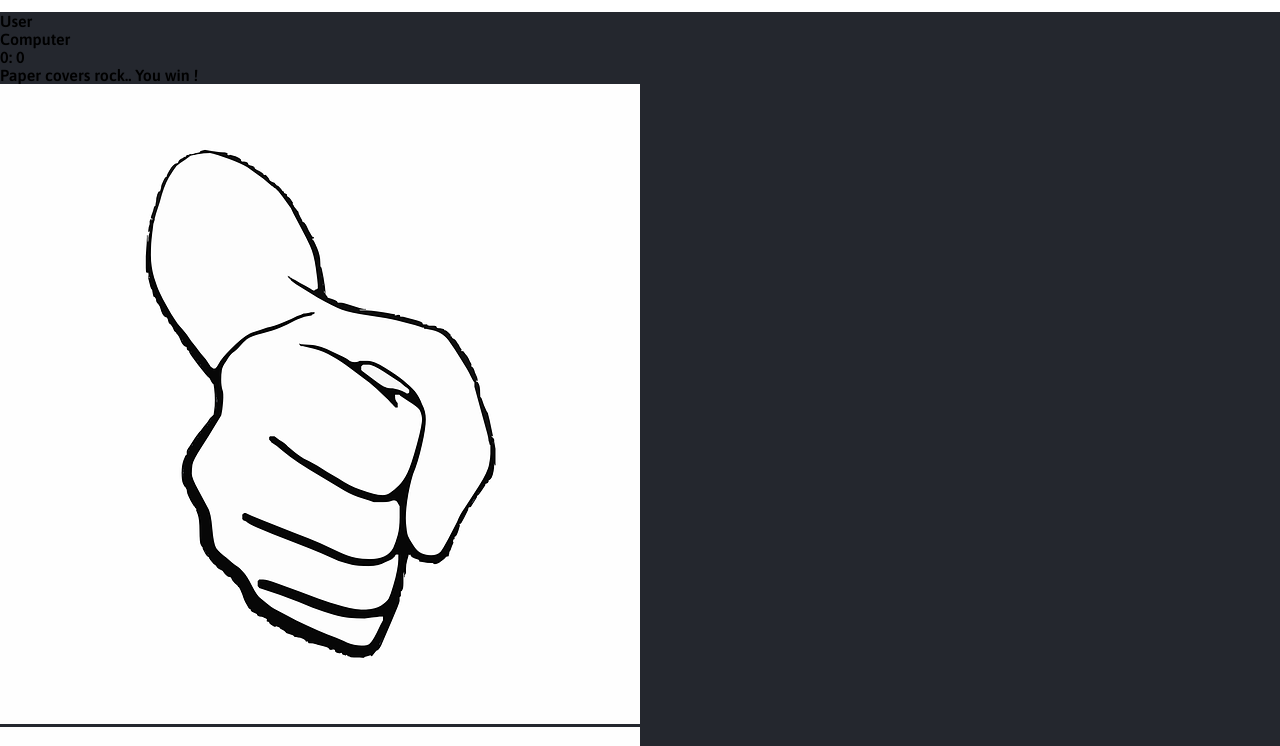
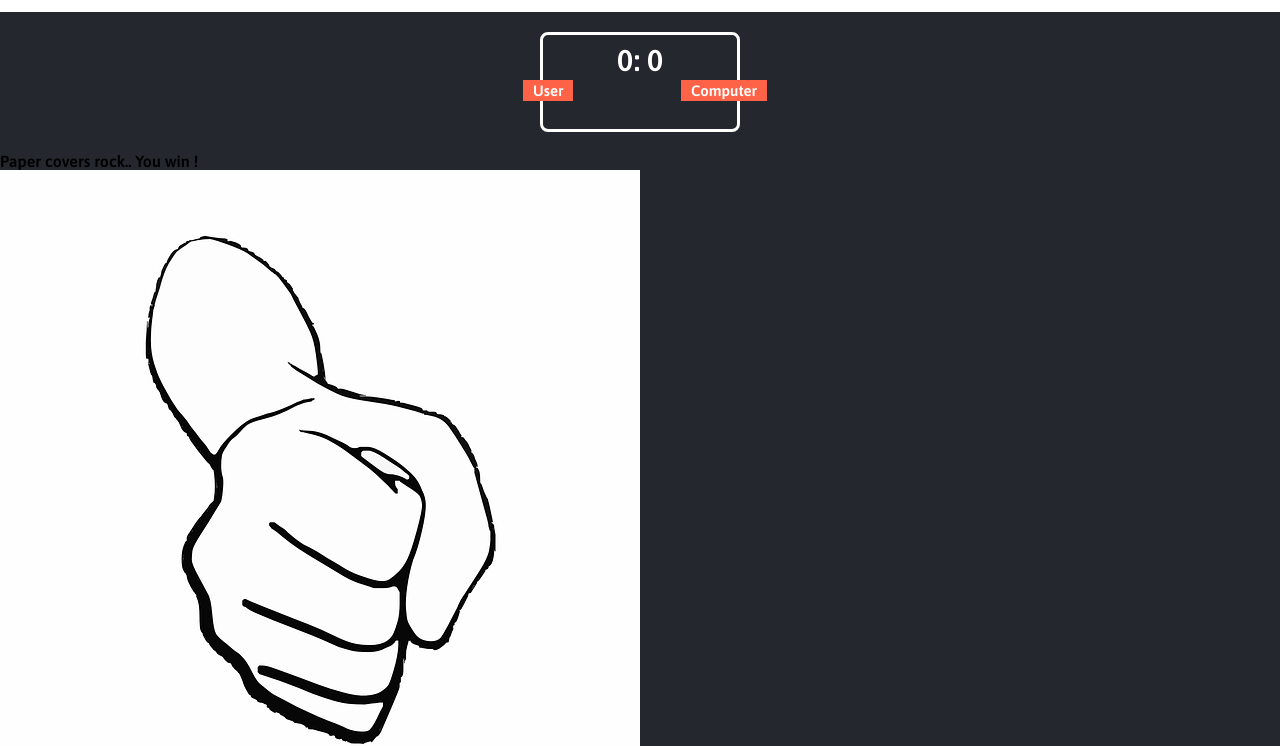
Before and after one commit to vaibhav18matere/rock-paper-scissor, a plain HTML site: page index.html in a window 1280 px wide. Shown: the part 55-801 px from the top of the page. Drawn offline with Linux system fonts and the light colour scheme.

Commit message:
scoreboard css

```diff
--- a/styles.css
+++ b/styles.css
@@ -13,10 +13,45 @@ body {
 
 header {
     background-color: white;
-
     padding: 15px;
 }
+
 header h1{
     color: tomato;
     text-align: center;
 }
+
+.score-board{
+    color: white;
+    border:3px solid white;
+    border-radius: 8px;
+    width: 200px;
+    margin: 20px auto;
+    font-size: 30px;
+    text-align: center;
+    padding: 8px 15px;
+    position: relative;
+    height: 100px;
+}
+
+.badge{
+    background-color: tomato;
+    font-size: 15px;
+    padding: 2px 10px;
+}
+
+#user-label{
+    position: absolute;
+    top: 45px;;
+    left: -20px;;
+}
+
+#computer-label{
+    position: absolute;
+    top: 45px;;
+    right: -30px;
+}
+
+#user-score{
+    align-content: center;
+}
```
